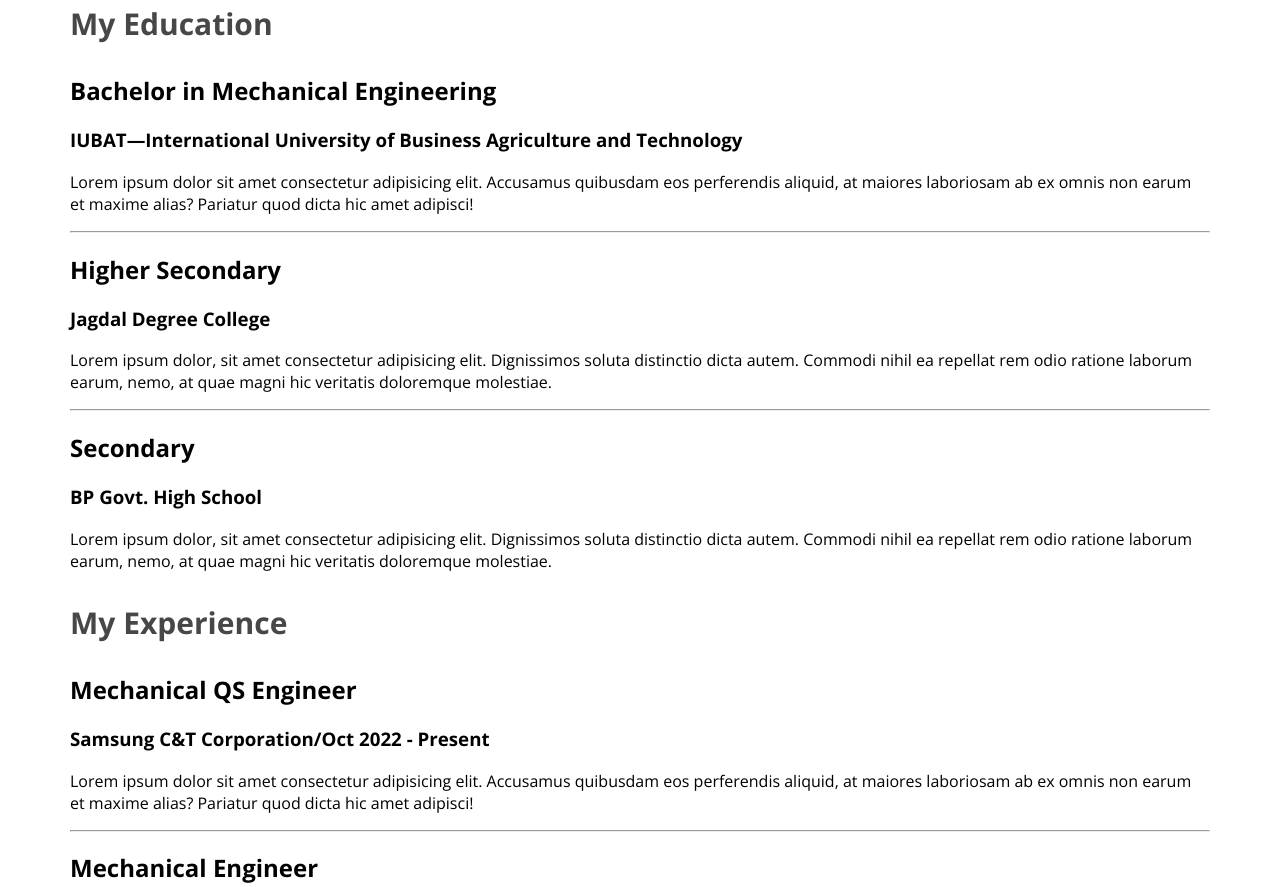
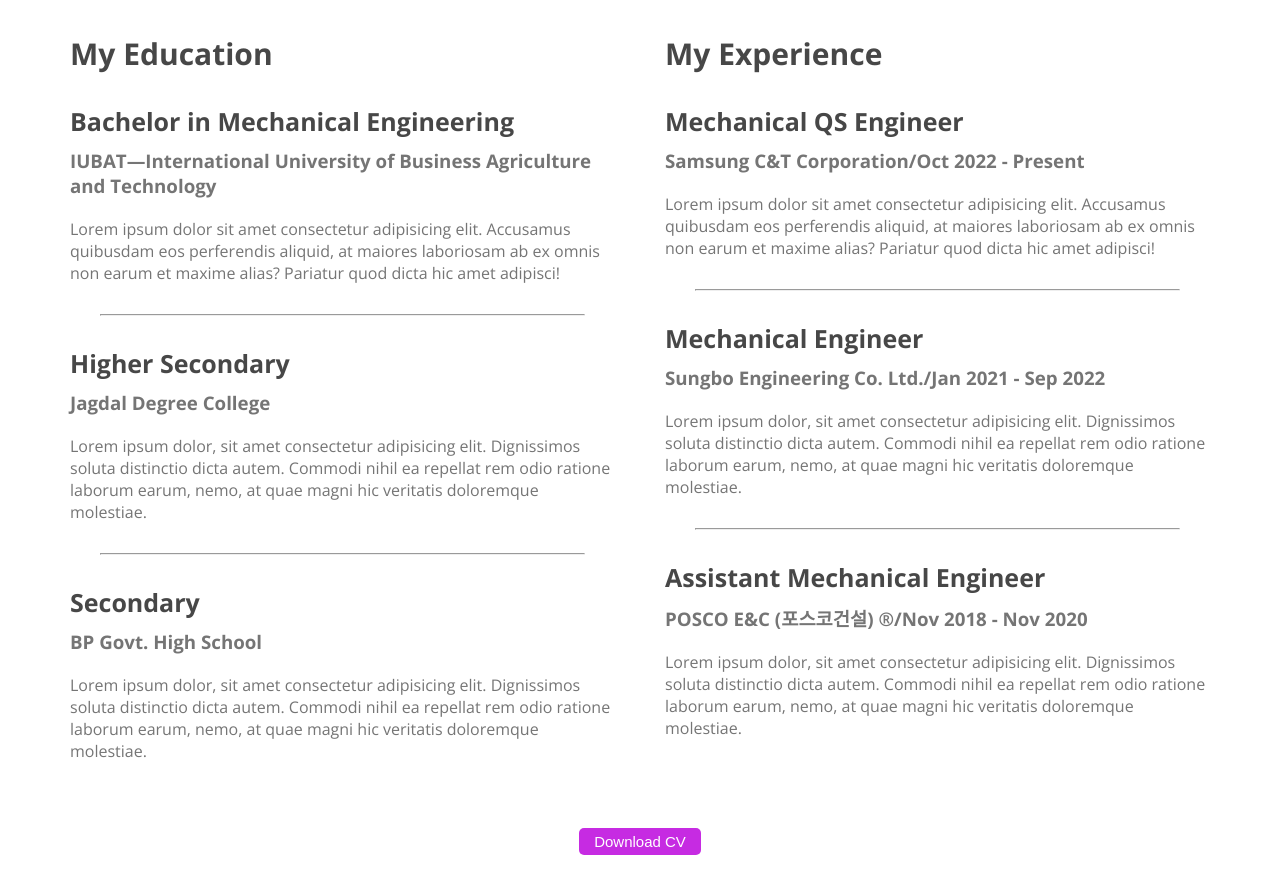
Before and after one commit to Maasuuum/Mecha-Engineer-Portfolio, a plain HTML site: page index.html in a window 1280 px wide. Shown: the part 2250-3137 px from the top of the page. After the commit the page ends 3113 px from the top, so only its background shows below. Drawn offline with nearby package versions, Linux system fonts and the light colour scheme.

Commit message:
finish the resume section

```diff
--- a/index.html
+++ b/index.html
@@ -91,11 +91,6 @@
                <div class="resume-column">
                 <h3 class="resume-column-title">My Education</h3>
                 <div class="resume-item">
-                    <h2 class="resume-item-title"></h2>
-                    <h3 class="resume-item-info"></h3>
-                    <p class="resume-item-description"></p>
-                </div>
-                <div class="resume-item">
                     <h2 class="resume-item-title">Bachelor in Mechanical Engineering</h2>
                     <h3 class="resume-item-info">IUBAT—International University of Business Agriculture and Technology</h3>
                     <p class="resume-item-description">Lorem ipsum dolor sit amet consectetur adipisicing elit. Accusamus quibusdam eos perferendis aliquid, at maiores laboriosam ab ex omnis non earum et maxime alias? Pariatur quod dicta hic amet adipisci!</p>
@@ -134,6 +129,9 @@
                 </div>
                </div>
             </div>
+            <div class="download-cv">
+                <button class="btn-primary">Download CV</button>
+            </div>
         </section>
 
     </main>
--- a/styles/portfolio.css
+++ b/styles/portfolio.css
@@ -157,4 +157,34 @@ main section {
     font-weight: 700;
 }
 
+.resume-container {
+    display: flex;
+    gap: 50px;
+}
+
+.resume-item-title {
+    color: #474747;
+    font-size: 25px;
+    font-weight: 700;
+    margin-bottom: 10px;
+}
+
+.resume-item-info{
+    margin-bottom: 20px;
+    margin-top: 0px;
+}
+
+.resume-item-info,
+.resume-item-description {
+    color: #757575;
+    color: #757575;
+}
+.resume-container hr{
+    margin: 30px 30px;
+}
+.download-cv{
+    text-align: center;
+    margin-top: 50px;
+}
+
 /*About section styles */
```
